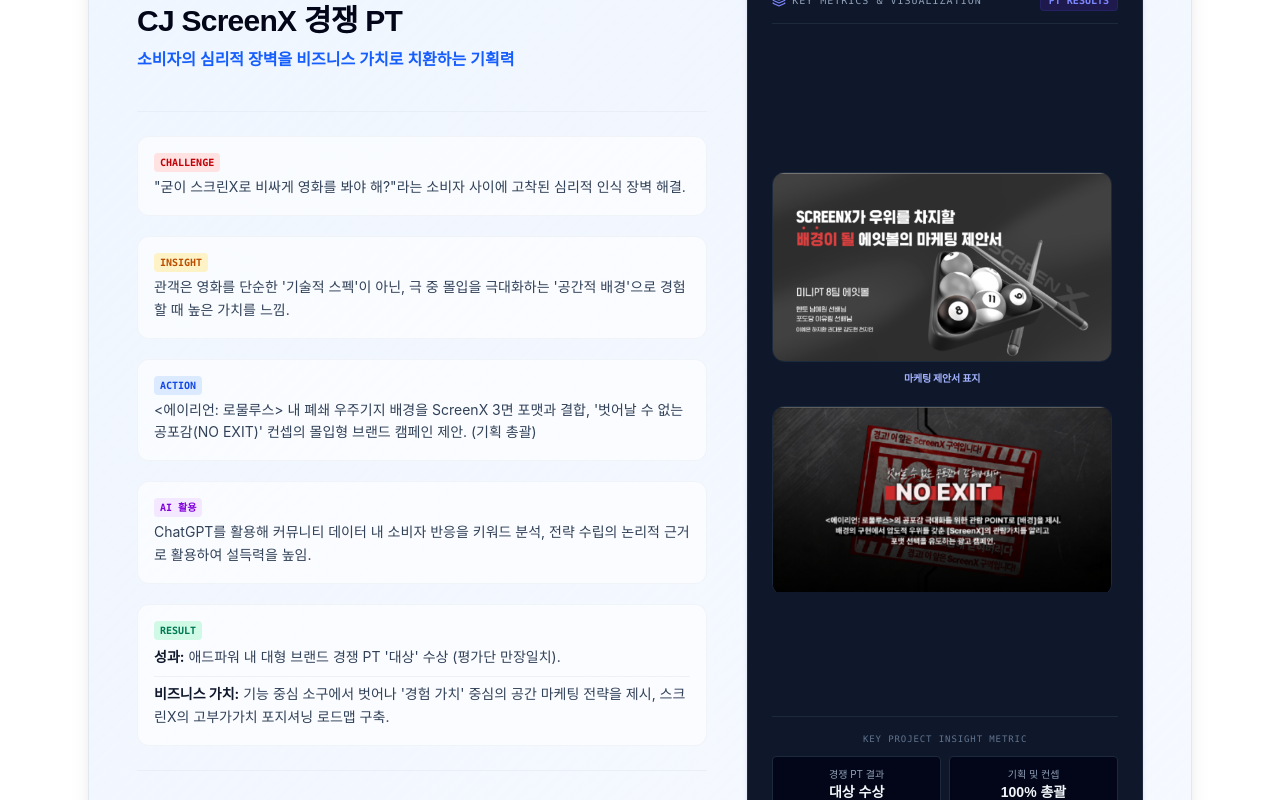
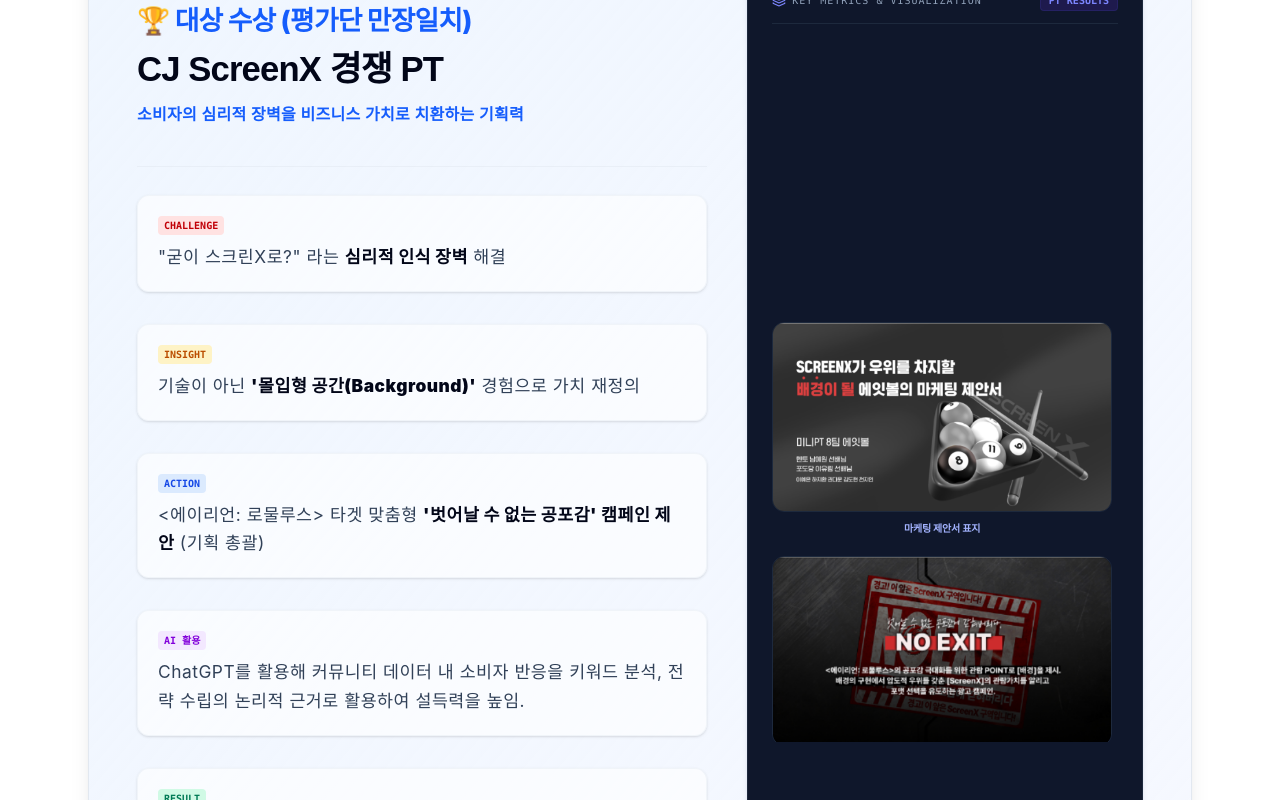
Before and after one commit to adsuper04214-droid/my-portfolio, a React (Vite) app: page / in a window 1280 px wide. Shown: the part 2780-3580 px from the top of the page. Built offline with nearby package versions, Linux system fonts and the light colour scheme; a web font is replaced by a local one.

Commit message:
Add files via upload

```diff
--- a/src/App.tsx
+++ b/src/App.tsx
@@ -49,6 +49,32 @@
 import behindSlide2 from "./behind-slide2.png";
 import tlabSlide1 from "./tlab-slide1.png";
 import tlabSlide2 from "./tlab-slide2.png";
+
+const renderHighlightedText = (text: string, colorClass: string, isColorActive: boolean = false) => {
+  if (!text) return null;
+  const lines = text.split("\n");
+  return (
+    <span className="block space-y-2">
+      {lines.map((line, lIdx) => {
+        const parts = line.split(/\{([^}]+)\}/g);
+        return (
+          <span key={lIdx} className="block leading-relaxed tracking-wide" style={{ fontSize: "13pt", letterSpacing: "0.03em" }}>
+            {parts.map((part, index) => {
+              if (index % 2 === 1) {
+                return (
+                  <span key={index} className={`font-black ${isColorActive ? colorClass : "text-slate-950"}`}>
+                    {part}
+                  </span>
+                );
+              }
+              return part;
+            })}
+          </span>
+        );
+      })}
+    </span>
+  );
+};
 
 export default function App() {
   const [activeStoryIdx, setActiveStoryIdx] = useState(0);
@@ -473,10 +499,15 @@
 
                   {/* Title & Subtitle */}
                   <div>
-                    <h3 className="text-2xl sm:text-3xl font-extrabold text-slate-950 font-title tracking-tight leading-snug">
+                    {curProject.id === "screenx-pt" && (
+                      <div className="font-extrabold text-blue-600 tracking-tight mb-1.5" style={{ fontSize: '20pt' }}>
+                        🏆 대상 수상 (평가단 만장일치)
+                      </div>
+                    )}
+                    <h3 className="font-extrabold text-slate-950 font-title tracking-tight leading-snug" style={{ fontSize: '26pt' }}>
                       {curProject.title}
                     </h3>
-                    <p className={`text-base font-semibold mt-1.5 font-sans ${curProjColors.primary}`}>
+                    <p className={`text-base font-semibold mt-2 font-sans ${curProjColors.primary}`} style={{ letterSpacing: '0.02em' }}>
                       {curProject.subtitle}
                     </p>
                   </div>
@@ -484,79 +515,80 @@
                   <div className="pt-2 border-b border-slate-200/50 pb-4" />
 
                   {/* Scenario Breakdown */}
-                  <div className="space-y-5 pt-2">
+                  <div className="space-y-8 pt-3">
 
                     {/* Challenge block */}
                     {curProject.challenge && (
-                      <div className="space-y-1 bg-white/60 p-4 rounded-xl border border-slate-200/40">
+                      <div className="space-y-2 bg-white/60 p-5 rounded-xl border border-slate-200/40 shadow-sm">
                         <div className="flex items-center gap-1.5">
                           <span className="text-[10px] font-bold bg-red-100 text-red-700 px-1.5 py-0.5 rounded font-mono">CHALLENGE</span>
                         </div>
-                        <p className="text-slate-700 text-xs sm:text-sm leading-relaxed font-sans font-normal">
-                          {curProject.challenge}
-                        </p>
+                        <div className="text-slate-700">
+                          {renderHighlightedText(curProject.challenge, curProjColors.primary, false)}
+                        </div>
                       </div>
                     )}
 
                     {/* Insight block */}
                     {curProject.insight && (
-                      <div className="space-y-1 bg-white/60 p-4 rounded-xl border border-slate-200/40">
+                      <div className="space-y-2 bg-white/60 p-5 rounded-xl border border-slate-200/40 shadow-sm">
                         <div className="flex items-center gap-1.5">
                           <span className="text-[10px] font-bold bg-amber-100 text-amber-700 px-1.5 py-0.5 rounded font-mono">INSIGHT</span>
                         </div>
-                        <p className="text-slate-700 text-xs sm:text-sm leading-relaxed font-sans font-normal">
-                          {curProject.insight}
-                        </p>
+                        <div className="text-slate-700">
+                          {renderHighlightedText(curProject.insight, curProjColors.primary, false)}
+                        </div>
                       </div>
                     )}
 
                     {/* Action block */}
                     {curProject.action && (
-                      <div className="space-y-1 bg-white/60 p-4 rounded-xl border border-slate-200/40">
+                      <div className="space-y-2 bg-white/60 p-5 rounded-xl border border-slate-200/40 shadow-sm">
                         <div className="flex items-center gap-1.5">
                           <span className="text-[10px] font-bold bg-blue-100 text-blue-700 px-1.5 py-0.5 rounded font-mono">ACTION</span>
                         </div>
-                        <p className="text-slate-700 text-xs sm:text-sm leading-relaxed font-sans font-normal">
-                          {curProject.action}
-                        </p>
+                        <div className="text-slate-700">
+                          {renderHighlightedText(curProject.action, curProjColors.primary, false)}
+                        </div>
                       </div>
                     )}
 
                     {/* AI Utilization block */}
                     {curProject.aiUtilization && (
-                      <div className="space-y-1 bg-white/60 p-4 rounded-xl border border-slate-200/40">
+                      <div className="space-y-2 bg-white/60 p-5 rounded-xl border border-slate-200/40 shadow-sm">
                         <div className="flex items-center gap-1.5">
                           <span className="text-[10px] font-bold bg-purple-100 text-purple-700 px-1.5 py-0.5 rounded font-mono">AI 활용</span>
                         </div>
-                        <p className="text-slate-700 text-xs sm:text-sm leading-relaxed font-sans font-normal">
-                          {curProject.aiUtilization}
-                        </p>
+                        <div className="text-slate-700">
+                          {renderHighlightedText(curProject.aiUtilization, curProjColors.primary, false)}
+                        </div>
                       </div>
                     )}
 
                     {/* Result block */}
                     {curProject.result && (
-                      <div className="space-y-1.5 bg-white/60 p-4 rounded-xl border border-slate-200/40">
+                      <div className="space-y-3 bg-white/60 p-5 rounded-xl border border-slate-200/40 shadow-sm">
                         <div className="flex items-center gap-1.5">
                           <span className="text-[10px] font-bold bg-emerald-100 text-emerald-700 px-1.5 py-0.5 rounded font-mono">RESULT</span>
                         </div>
                         {curProject.businessValue ? (
-                          <div className="space-y-2 text-slate-700 text-xs sm:text-sm font-sans">
+                          <div className="space-y-3.5 text-slate-700 font-sans">
                             <div className="leading-relaxed">
-                              <span className="font-bold text-slate-900">성과:</span> {curProject.result}
+                              <span className="font-bold text-slate-900 block mb-1 text-[11px] font-mono tracking-wider text-slate-400">성과</span>
+                              {renderHighlightedText(curProject.result, curProjColors.primary, true)}
                             </div>
-                            <div className="leading-relaxed border-t border-slate-200/50 pt-1.5">
-                              <span className="font-bold text-slate-900">비즈니스 가치:</span> {curProject.businessValue}
+                            <div className="leading-relaxed border-t border-slate-200/50 pt-3">
+                              <span className="font-bold text-slate-900 block mb-1 text-[11px] font-mono tracking-wider text-slate-400">비즈니스 가치</span>
+                              {renderHighlightedText(curProject.businessValue, curProjColors.primary, true)}
                             </div>
                           </div>
                         ) : (
-                          <p className="text-slate-700 text-xs sm:text-sm leading-relaxed font-sans font-semibold">
-                            {curProject.result}
-                          </p>
+                          <div className="text-slate-700">
+                            {renderHighlightedText(curProject.result, curProjColors.primary, true)}
+                          </div>
                         )}
                       </div>
                     )}
-
                   </div>
                 </div>
 
@@ -687,11 +719,11 @@
                   {/* Quantitative Chips */}
                   <div className="space-y-2.5 pt-4 border-t border-slate-800">
                     <p className="text-[9px] font-mono text-slate-500 uppercase tracking-widest text-center">KEY PROJECT INSIGHT METRIC</p>
-                    <div className="grid grid-cols-2 gap-2">
+                    <div className="grid grid-cols-3 gap-2">
                       {curProject.metrics.map(met => (
-                        <div key={met.label} className="bg-slate-950 border border-slate-800 rounded p-2.5 text-center">
-                          <p className="text-[10px] text-slate-400 font-sans truncate">{met.label}</p>
-                          <p className="text-sm font-black text-slate-100 truncate font-title">{met.value}</p>
+                        <div key={met.label} className="bg-slate-950 border border-slate-800 rounded p-3 text-center flex flex-col justify-center">
+                          <p className="text-[9px] text-slate-400 font-sans truncate mb-0.5">{met.label}</p>
+                          <p className="font-bold text-slate-100 truncate font-title leading-tight" style={{ fontSize: '18pt' }}>{met.value}</p>
                         </div>
                       ))}
                     </div>
--- a/src/data.ts
+++ b/src/data.ts
@@ -72,11 +72,11 @@
     category: "STRATEGY",
     title: "CJ ScreenX 경쟁 PT",
     subtitle: "소비자의 심리적 장벽을 비즈니스 가치로 치환하는 기획력",
-    challenge: '"굳이 스크린X로 비싸게 영화를 봐야 해?"라는 소비자 사이에 고착된 심리적 인식 장벽 해결.',
-    insight: "관객은 영화를 단순한 '기술적 스펙'이 아닌, 극 중 몰입을 극대화하는 '공간적 배경'으로 경험할 때 높은 가치를 느낌.",
-    action: "<에이리언: 로물루스> 내 폐쇄 우주기지 배경을 ScreenX 3면 포맷과 결합, '벗어날 수 없는 공포감(NO EXIT)' 컨셉의 몰입형 브랜드 캠페인 제안. (기획 총괄)",
+    challenge: '"굳이 스크린X로?" 라는 {심리적 인식 장벽} 해결',
+    insight: "기술이 아닌 {'몰입형 공간(Background)'} 경험으로 가치 재정의",
+    action: "<에이리언: 로물루스> 타겟 맞춤형 {'벗어날 수 없는 공포감' 캠페인 제안} (기획 총괄)",
     aiUtilization: "ChatGPT를 활용해 커뮤니티 데이터 내 소비자 반응을 키워드 분석, 전략 수립의 논리적 근거로 활용하여 설득력을 높임.",
-    result: "애드파워 내 대형 브랜드 경쟁 PT '대상' 수상 (평가단 만장일치).",
+    result: "{평가단 만장일치 대상 수상}, 고부가가치 포지셔닝 전략 구축",
     businessValue: "기능 중심 소구에서 벗어나 '경험 가치' 중심의 공간 마케팅 전략을 제시, 스크린X의 고부가가치 포지셔닝 로드맵 구축.",
     metrics: [
       { label: "경쟁 PT 결과", value: "대상 수상" },
@@ -93,13 +93,13 @@
     category: "DATA & GROWTH",
     title: "'Behind the AD' 채널 운영 및 데이터 분석",
     subtitle: "데이터 리터러시를 기반으로 퍼포먼스를 최적화하는 실전형 AE",
-    challenge: "감과 직관에 의존하는 기획에서 탈피하여, 콘텐츠의 실제 도달 지표와 유저 클릭 데이터를 수치로 증명하는 능력 확보.",
-    action: "광고 분석 크리에이터 채널 자발적 운영 및 프로필 연동 웹페이지 내 유저 저니(User Journey) 추적.",
+    challenge: "직관 중심 기획에서 {데이터 중심 기획}으로 전환",
+    action: "유저 여정 추적 및 {AI 활용 카피 최적화}",
     aiUtilization: "Claude를 활용해 유저 이탈 구간의 데이터를 문장화하여, 가독성이 떨어지는 카피를 논리적으로 수정함.",
-    result: "누적 팔로워 2,000+ 명 확보, 첫 화면 이탈률 88% → 67% (21%p 감소).",
+    result: "* 누적 팔로워 {1,200+} 확보\n이탈률 {88% → 67% (21%p 감소)}\n광고 도달 효율 {41% 증대}",
     businessValue: "데이터 분석을 통한 '요일/시간별 최적 노출 시간(금요일 23시)' 도출 및 카피 수정으로 광고 효율 및 페이지 도달률 41% 증대.",
     metrics: [
-      { label: "채널 누적 팔로워", value: "2,000+ 명" },
+      { label: "채널 누적 팔로워", value: "1,200+ 명" },
       { label: "소개 페이지 이탈률", value: "88% ➡️ 67%", change: "21%p 감소" },
       { label: "황금 시간대 도달률", value: "+41% 상승", change: "금요일 23시 입증" }
     ],
@@ -113,11 +113,11 @@
     category: "CONTENT",
     title: "폰트티랩 X 브랜디드 릴스",
     subtitle: "브랜드가 말하지 않아도 유저가 반응하는 '유저 중심' 컨셉 기획",
-    challenge: "브랜드의 장점만 나열하는 방식에 피로감을 느끼는 대학생 타깃의 거부감 해소.",
-    insight: "대학생 타깃은 브랜드 자체보다 본인들의 실질적인 일상 상황(과제 직전, PPT 제작 미션 등)에 더 솔직하게 반응함.",
+    challenge: "브랜드 일방적 홍보를 {대학생 타겟 공감형 콘텐츠}로 전환",
+    insight: "브랜드 기능보다 '일상적 {상황}(과제/PPT)'에 반응하는 타겟 심리 포착",
     action: "브랜드의 폰트 기능을 일상의 '공감 상황'과 결합한 숏폼 콘텐츠 기획. 유저가 폰트의 필요성을 자발적으로 느끼게 하는 '상황형 마케팅' 전개.",
-    aiUtilization: "ChatGPT를 활용해 대학생 커뮤니티의 '과제' 관련 페인 포인트를 분석하여, 공감대를 극대화할 수 있는 스토리라인 도출.",
-    result: "숏폼 콘텐츠를 통한 브랜드 친밀도 증대 및 타깃 유저들의 자발적인 브랜드 관련 2차 창작 유도.",
+    aiUtilization: "ChatGPT를 활용해 대학생 커뮤니티 of '과제' 관련 페인 포인트를 분석하여, 공감대를 극대화할 수 있는 스토리라인 도출.",
+    result: "{유저 자발적 2차 창작 유도} 및 광고 매체비 대비 높은 반응률 달성",
     businessValue: "기능 홍보가 아닌 유저 일상 속 맥락을 건드리는 콘텐츠 기획으로 광고 매체비 대비 높은 타깃 반응(댓글 및 공유)율 달성.",
     metrics: [
       { label: "인스타 조회수", value: "2,000+ 회" },
```
